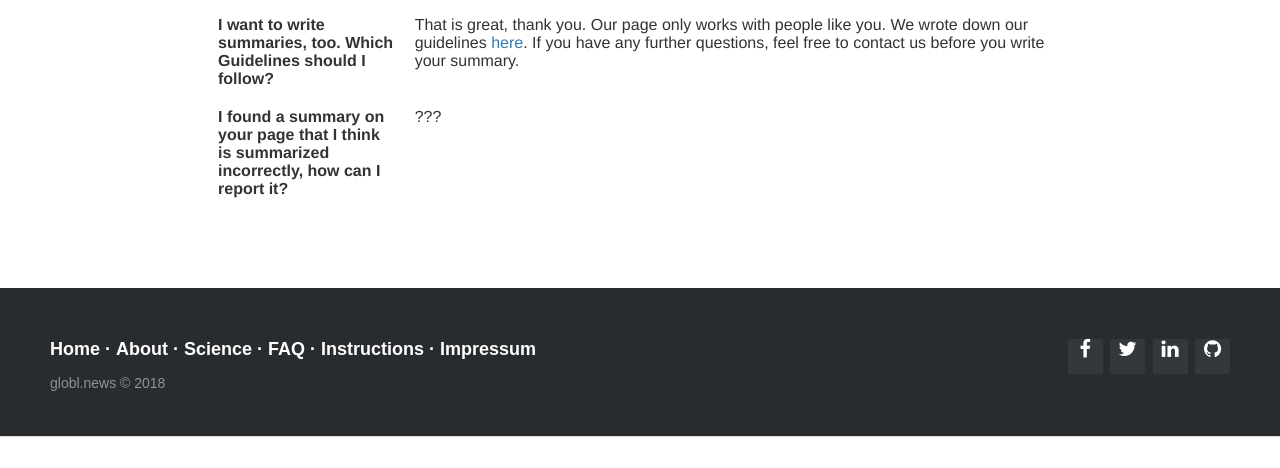
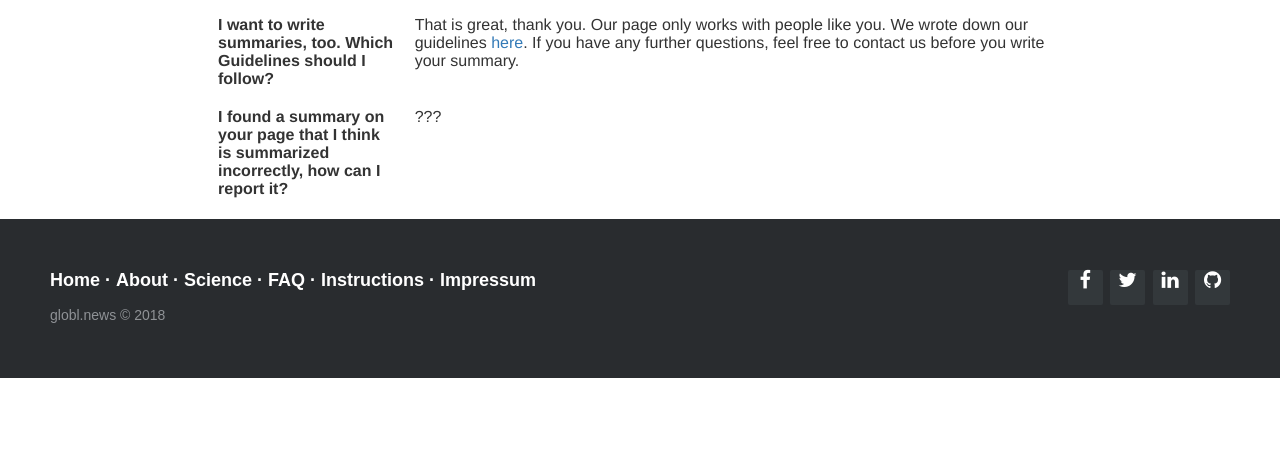
Before and after one commit to k-sokolov/globl_news, a Django app: page /faq in a window 1280 px wide. Shown: the part 652-1120 px from the top of the page. After the commit the page ends 1030 px from the top, so only its background shows below. Run offline with Django 3.2, Linux system fonts and the light colour scheme; some libraries are stand-ins or nearby versions.

Commit message:
fixed footer issue

```diff
--- a/globlnews/static/css/custom.css
+++ b/globlnews/static/css/custom.css
@@ -14,9 +14,7 @@
 	color: white;
 }
 
-body {
-    margin-bottom: 0;
-}
+
 
 .btn_header_authenticated {
 
@@ -173,25 +171,22 @@ body {
 
 
 html {
-  height: 100%;
-  box-sizing: border-box;
+  position: relative;
+  min-height: 100%;
 }
 
 body {
-  position: relative;
-  margin: 0;
-  min-height: 140%;
+
+    padding-bottom: 170px;
 }
 
 
 footer{
-	position: relative;
-	bottom: 0;
-    width: 100%;
+
 }
 
 @media (max-height:800px){
-	footer { position: relative;
+	footer { position: absolute;
 				 }
 	header { padding-top:40px; }
 }
@@ -203,15 +198,17 @@ footer{
 	width: 100%;
 	text-align: left;
 	font: normal 16px sans-serif;
+    margin-top: 10px;
+	padding: 45px 50px;
+    bottom: 0;
+    position: absolute;
 
-	padding: 45px 50px;
-	margin-top: 80px;
 }
 
 .footer-distributed .footer-left p{
 	color:  #8f9296;
 	font-size: 14px;
-	margin: 0;
+
 }
 
 /* Footer links */
@@ -220,7 +217,7 @@ footer{
 	font-size:18px;
 	font-weight: bold;
 	color:  #ffffff;
-	margin: 0 0 10px;
+
 	padding: 0;
 }
 
--- a/globlnews/templates/_layouts/base.html
+++ b/globlnews/templates/_layouts/base.html
@@ -61,7 +61,11 @@
     <div class="container-grid">
         {% block content %}{% endblock content %}
     </div>
-	<footer class="footer-distributed">
+
+    <script src="https://ajax.googleapis.com/ajax/libs/jquery/3.2.0/jquery.min.js"></script>
+    {% block js %}{% endblock js %}
+
+    <footer class="footer-distributed">
 
 			<div class="footer-right">
 
@@ -91,8 +95,7 @@
 				<p>globl.news &copy; 2018</p>
 			</div>
 
-	</footer>
-    <script src="https://ajax.googleapis.com/ajax/libs/jquery/3.2.0/jquery.min.js"></script>
-    {% block js %}{% endblock js %}
+    </footer>
 </body>
+
 </html>
```
